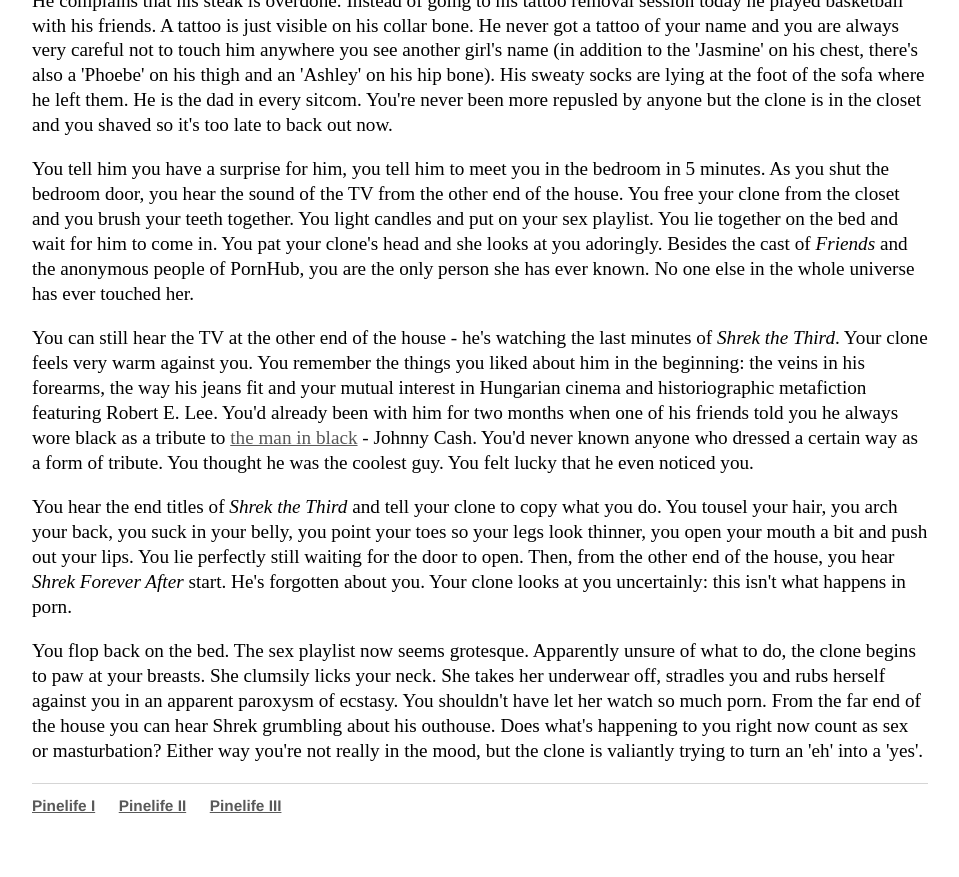
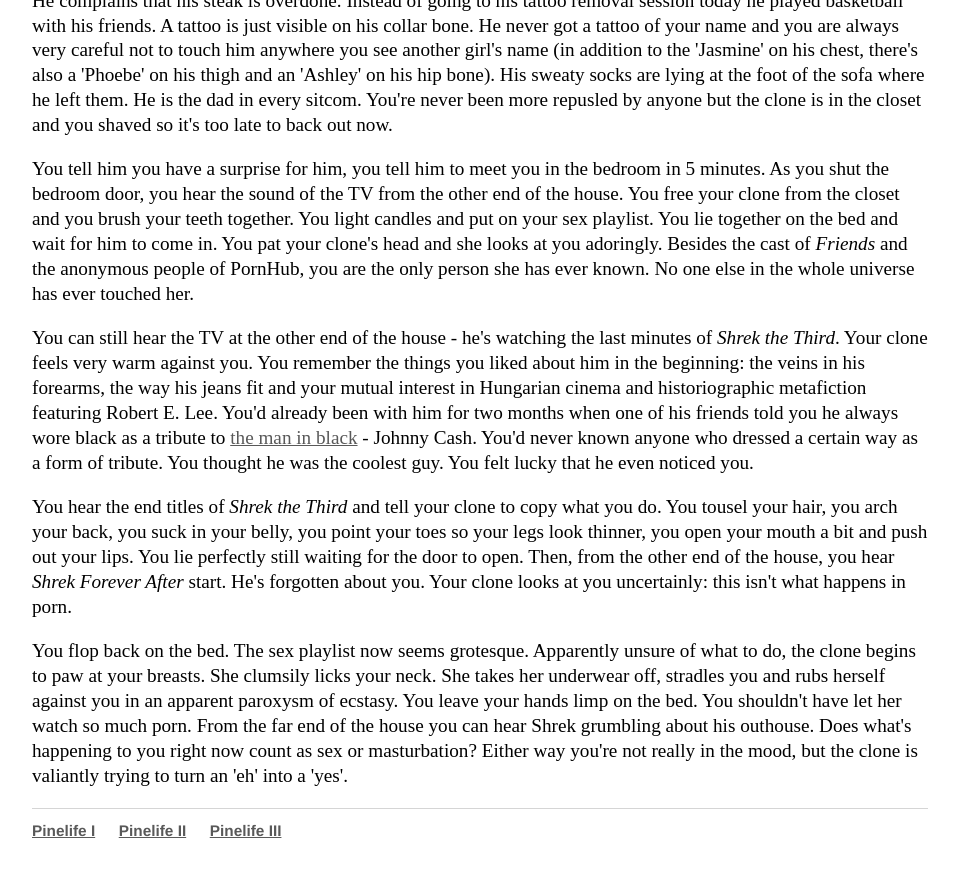
Before and after one commit to Pinelife/pinelife.github.io, a Jekyll site: the page built from Hellhole/excitingevent1.html, in a window 1280 px wide and 900 px high, scrolled down 1694 px. Shown: the top 877 px of the window, without its empty margins (160-1119 px from the left). Built offline with Jekyll 4.4.1, drawn with Linux system fonts in a browser that asks for light colours.

Commit message:
Update excitingevent1.html

```diff
--- a/Hellhole/excitingevent1.html
+++ b/Hellhole/excitingevent1.html
@@ -93,7 +93,7 @@
 <p>
   You flop back on the bed. The sex playlist now seems grotesque. Apparently unsure of what to do, the clone begins to paw at your breasts.
   She clumsily licks your neck. She takes her underwear off, stradles you and rubs herself against you in an apparent paroxysm of ecstasy.
-  You shouldn't have let her watch so much porn. From the far end of the house you can hear Shrek grumbling about his outhouse.
-  Does what's happening to you right now count as sex or masturbation?
+  You leave your hands limp on the bed. You shouldn't have let her watch so much porn.
+  From the far end of the house you can hear Shrek grumbling about his outhouse. Does what's happening to you right now count as sex or masturbation?
 Either way you're not really in the mood, but the clone is valiantly trying to turn an 'eh' into a 'yes'.
 </p>
```
